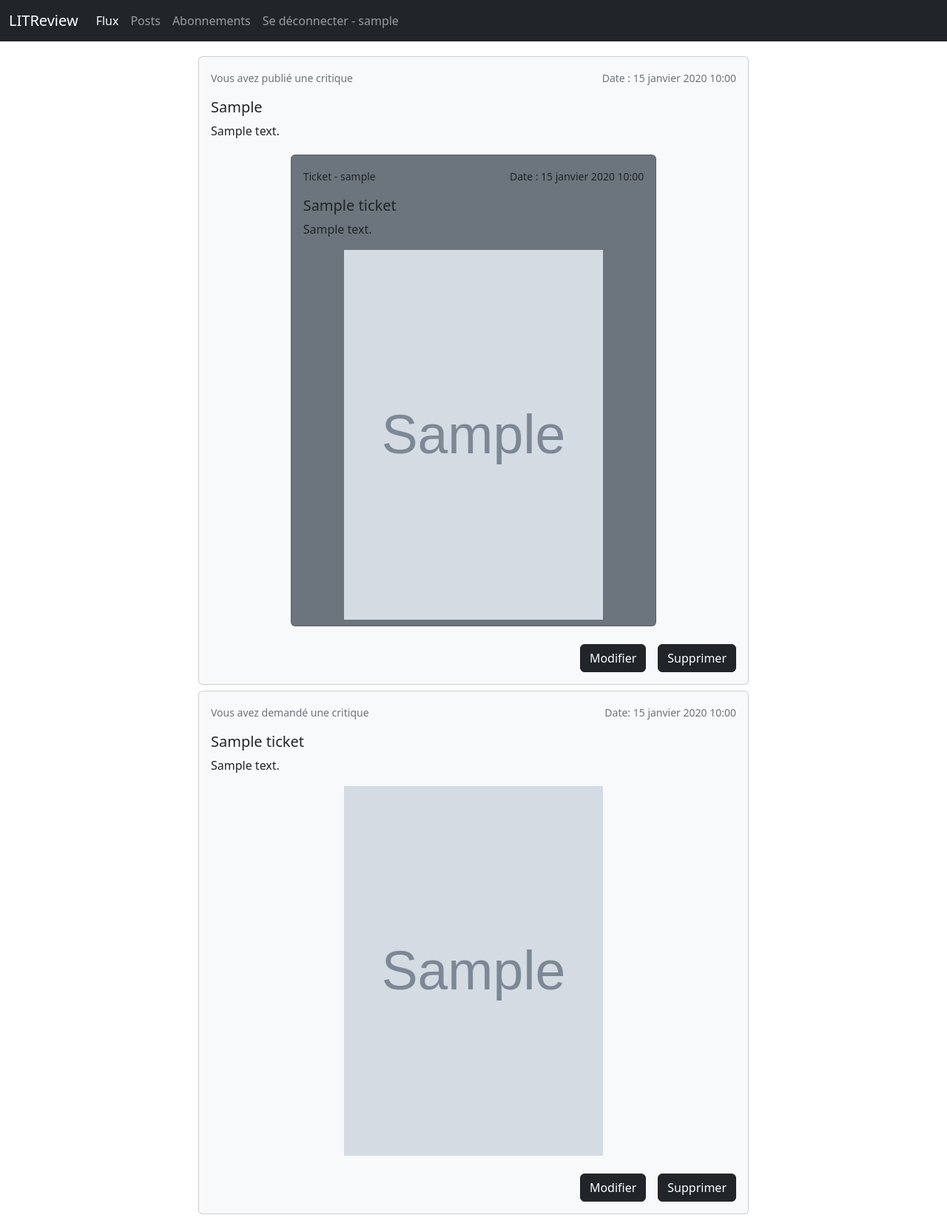
After one commit to iuliancojocari/oc_9_litreview, a Django app: page /reviews/posts/ in a window 1280 px wide. The commit adds this page. Shown: the whole page at 74% size. Run offline with Django 4.2, Linux system fonts and the light colour scheme; a user stored in the database is signed in; tables that the repository leaves empty hold one stand-in row (values such as "Sample post"); grey boxes marked "Sample" are stand-in pictures.

Commit message:
correction buggs

```diff
--- a/flake8_report/index.html
+++ b/flake8_report/index.html
@@ -9,7 +9,7 @@
       <div id="masthead" class="sev-4"></div>
       <div id="page">
           <h1>flake8 violations</h1>
-         <p id="versions">Generated on 2023-02-13 13:32
+         <p id="versions">Generated on 2023-02-15 10:39
             with Installed plugins: flake8-html: 0.4.3, mccabe: 0.7.0, pycodestyle: 2.10.0, pyflakes: 3.0.1
          </p>
          <ul id="index">
--- a/reviews/models.py
+++ b/reviews/models.py
@@ -17,6 +17,10 @@
 
     def __str__(self):
         return self.title
+
+    @classmethod
+    def get_user_tickets(cls, user):
+        return cls.objects.filter(user=user)
 
     @classmethod
     def get_users_viewable_tickets(cls, user):
@@ -71,6 +75,10 @@
         return self.ticket
 
     @classmethod
+    def get_user_reviews(cls, user):
+        return cls.objects.filter(user=user)
+
+    @classmethod
     def get_users_viewable_reviews(cls, user):
         followed_users = UserFollow.get_user_follow(user)
         followed_users.append(user)
--- /dev/null
+++ b/reviews/templates/reviews/posts.html
@@ -0,0 +1,15 @@
+{% extends 'base.html' %}
+{% block title %}LITReview - Feeds{% endblock title %}
+{% block content %}
+    <main class="container">
+        <section class="d-flex flex-column align-items-center pt-3 pb-3">
+            {% for post in posts %}
+                {% if post.content_type == 'TICKET' %}
+                    {% include 'reviews/ticket_snippet.html' %}
+                {% elif post.content_type == 'REVIEW' %}
+                    {% include 'reviews/review_snippet.html' %}
+                {% endif %}
+            {% endfor %}
+        </section>
+    </main>
+{% endblock content %}
--- a/reviews/templates/reviews/review_snippet.html
+++ b/reviews/templates/reviews/review_snippet.html
@@ -16,6 +16,13 @@
     </div>
     <div class="card col-lg-8 col-md-12 m-1 align-self-center mb-2 bg-secondary">
         <div class="card-body">
+            <div class="d-flex flex-row justify-content-between">
+                <p class="card-text text-dark"><small>
+                    Ticket - {{ post.user }}
+                </small></p>
+                    <p class="card-text"><small>Date : {{ post.time_created}}
+                </small></p>
+            </div>
             <h5 class="card-title">{{ post.ticket.title }}</h5>
             <p class="card-text">{{ post.ticket.description }}</p>
         </div>
--- a/reviews/tests.py
+++ b/reviews/tests.py
@@ -1,2 +1 @@
-
 # Create your tests here.
--- a/reviews/urls.py
+++ b/reviews/urls.py
@@ -7,6 +7,7 @@
 urlpatterns = [
     path("create-ticket/", views.create_ticket, name="create-ticket"),
     path("feeds/", login_required(views.FeedView.as_view()), name="feeds"),
+    path("posts/", login_required(views.PostsView.as_view()), name="posts"),
     path(
         "create-review/",
         login_required(views.CreateReviewView.as_view()),
--- a/reviews/views.py
+++ b/reviews/views.py
@@ -37,18 +37,28 @@
         tickets = Ticket.get_users_viewable_tickets(request.user)
         tickets = tickets.annotate(content_type=Value("TICKET", CharField()))
 
-        replied_tickets, replied_reviews = Ticket.get_replied_tickets(tickets)
+        posts = sorted(
+            chain(reviews, tickets), key=lambda post: post.time_created, reverse=True
+        )
+
+        context = {"media_url": settings.MEDIA_URL, "posts": posts}
+        return render(request, self.template_name, context)
+
+
+class PostsView(View):
+    template_name = "reviews/posts.html"
+
+    def get(self, request):
+        tickets = Ticket.get_user_tickets(user=request.user)
+        tickets = tickets.annotate(content_type=Value("TICKET", CharField()))
+        reviews = Review.get_user_reviews(user=request.user)
+        reviews = reviews.annotate(content_type=Value("REVIEW", CharField()))
 
         posts = sorted(
             chain(reviews, tickets), key=lambda post: post.time_created, reverse=True
         )
 
-        context = {
-            "media_url": settings.MEDIA_URL,
-            "posts": posts,
-            "replied_tickets": replied_tickets,
-            "replied_reviews": replied_reviews,
-        }
+        context = {"media_url": settings.MEDIA_URL, "posts": posts}
         return render(request, self.template_name, context)
 
 
--- a/templates/navbar.html
+++ b/templates/navbar.html
@@ -10,7 +10,7 @@
             <a class="nav-link active" aria-current="page" href="/reviews/feeds">Flux</a>
           </li>
           <li class="nav-item">
-            <a class="nav-link" href="reviews/posts">Posts</a>
+            <a class="nav-link" href="{% url 'reviews:posts' %}">Posts</a>
           </li>
           <li class="nav-item">
             <a class="nav-link" href="{% url 'users:follows' %}">Abonnements</a>
@@ -18,7 +18,7 @@
           <li class="nav-item">
             <a class="nav-link" href="{% url 'users:disconnect' %}">
               {% if user.is_authenticated %}
-                Se déconnecter
+                Se déconnecter - {{user}}
               {% endif %}
             </a>
           </li>c
--- a/users/admin.py
+++ b/users/admin.py
@@ -1,2 +1 @@
-
 # Register your models here.
--- a/users/tests.py
+++ b/users/tests.py
@@ -1,2 +1 @@
-
 # Create your tests here.
```
Also changed, not shown: reviews/templates/reviews/create_ticket.html (+7 -3 lines), README.md, media/reviews/2023/02/Murder_at_the_42nd_Street_Library_Raymond_Ambler_1_Koy0k0Z.jpg (added), media/reviews/2023/02/The_Exiled.jpg (added).
